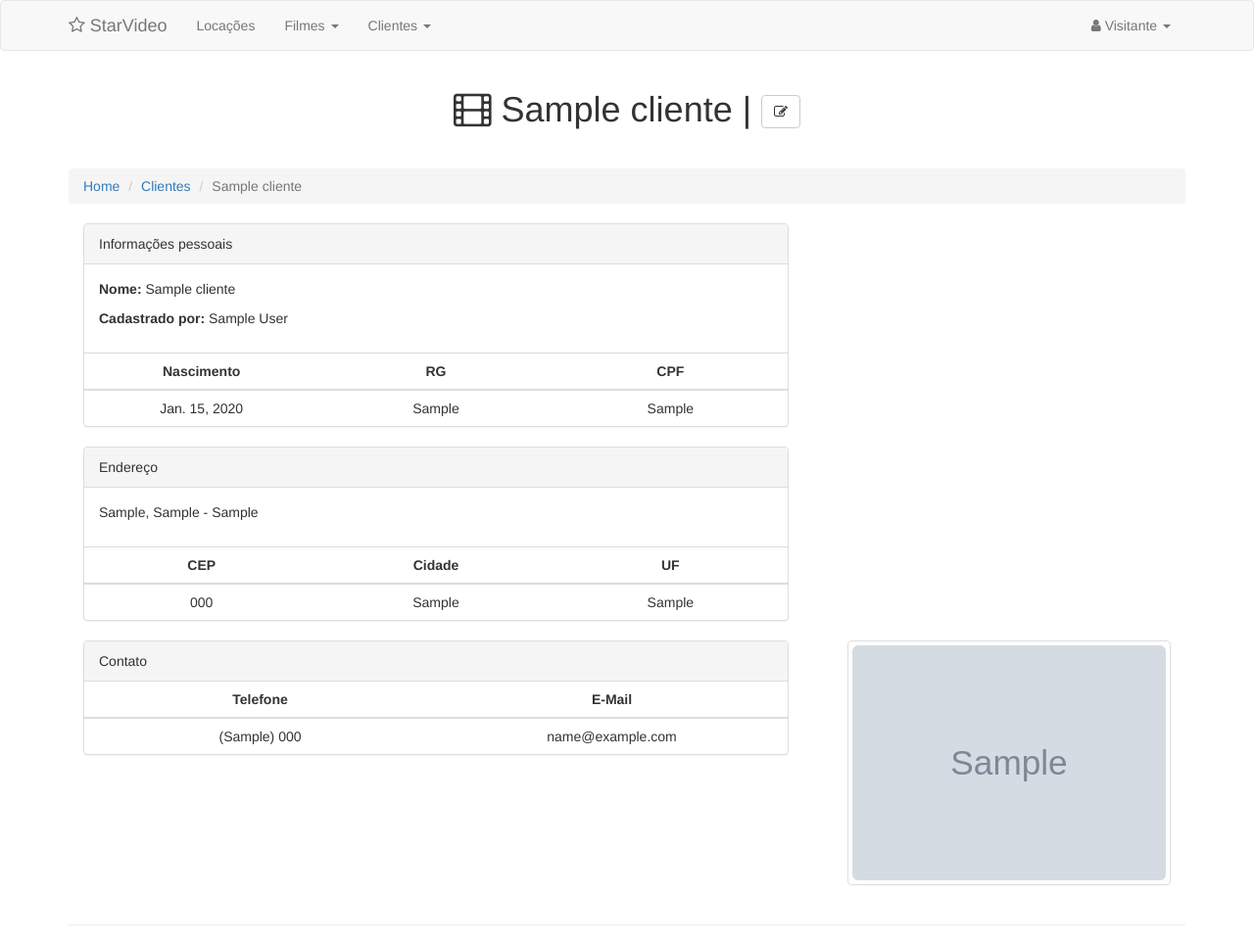
After one commit to marcomvidal/StarVideo, a Django app: page /clientes/1/ in a window 1280 px wide. The commit adds this page. Shown: the whole page at 98% size. Run offline with Django 3.2, Linux system fonts and the light colour scheme; tables that the repository leaves empty hold one stand-in row (values such as "Sample post"); grey boxes marked "Sample" are stand-in pictures; some libraries are stand-ins or nearby versions.

Commit message:
Adição de informações de endereço e exibição dos dados do cliente

```diff
--- a/locacoes/models.py
+++ b/locacoes/models.py
@@ -19,6 +19,8 @@ class Cliente(models.Model):
     numero = models.CharField(max_length=10)
     complemento = models.CharField(max_length=50)
     cep = models.CharField(max_length=9)
+    cidade = models.CharField(max_length=255)
+    uf = models.CharField(max_length=2)
     ddd = models.CharField(max_length=2)
     telefone = models.CharField(max_length=9)
     email = models.CharField(max_length=255)
--- /dev/null
+++ b/locacoes/templates/clientes/detail.html
@@ -0,0 +1,109 @@
+{% extends "common/base.html" %}
+{% load bootstrap3 %}
+{% load static %}
+{% block title %}Cliente: {{ cliente.nome }}{% endblock %}
+
+
+{% block body %}
+<h1>
+    <i class="fa fa-film"></i>
+    {{ cliente.nome }}
+    {% if cliente.banido is True %}
+    <i class="fa fa-ban" title="Este cliente está banido"></i>
+    {% endif %}
+    | <a class="btn btn-default" href={% url 'locacoes:clientes-editar' pk=cliente.id %}><i class="fa fa-pencil-square-o" title="Editar este cliente"></i></a>
+</h1>
+
+<p>&nbsp;</p>
+
+<ol class="breadcrumb">
+    <li><a href="#">Home</a></li>
+    <li><a href="{% url 'locacoes:clientes-index' %}">Clientes</a></li>
+    <li class="active">{{ cliente.nome }}</li>
+</ol>
+
+
+<div class="row">
+    <div class="col-md-8">
+        <div class="col-md-12">
+            <div class="panel panel-default">
+                <div class="panel-heading">Informações pessoais</div>
+                <div class="panel-body">
+                        <p><strong>Nome:</strong> {{ cliente.nome }}</p>
+                    <p><strong>Cadastrado por:</strong> {{ cliente.usuario.first_name }} {{ cliente.usuario.last_name }}</p>
+                </div>
+
+                <table class="table">
+                    <thead>
+                        <th class="col-md-4 text-center">Nascimento</th>
+                        <th class="col-md-4 text-center">RG</th>
+                        <th class="col-md-4 text-center">CPF</th>
+                    </thead>
+                    <tr>
+                        <td class="text-center">{{ cliente.data_nascimento|date }}</td>
+                        <td class="text-center">{{ cliente.rg }}</td>
+                        <td class="text-center">{{ cliente.cpf }}</td>
+                    <tr>
+                </table>
+            </div>
+        </div>
+    </div>
+
+    <div class="col-md-8">
+        <div class="col-md-12">
+            <div class="panel panel-default">
+                <div class="panel-heading">Endereço</div>
+                <div class="panel-body">
+                    <p>{{ cliente.endereco }}, {{ cliente.numero }} {% if cliente.complemento %}- {{ cliente.complemento }}{% endif %}</p>
+                </div>
+
+                <table class="table">
+                    <thead>
+                        <th class="col-md-4 text-center">CEP</th>
+                        <th class="col-md-4 text-center">Cidade</th>
+                        <th class="col-md-4 text-center">UF</th>
+                    </thead>
+                    <tr>
+                        <td class="text-center">{{ cliente.cep }}</td>
+                        <td class="text-center">{{ cliente.endereco }}</td>
+                        <td class="text-center">{{ cliente.complemento }}</td>
+                    <tr>
+                </table>
+            </div>
+        </div>
+    </div>
+
+    <div class="col-md-8">
+        <div class="col-md-12">
+            <div class="panel panel-default">
+                <div class="panel-heading">Contato</div>
+
+
+                <table class="table">
+                    <thead>
+                        <th class="col-md-4 text-center">Telefone</th>
+                        <th class="col-md-4 text-center">E-Mail</th>
+                    </thead>
+                    <tr>
+                        <td class="text-center">({{ cliente.ddd }}) {{ cliente.telefone }}</td>
+                        <td class="text-center">{{ cliente.email }}</td>
+                    <tr>
+                </table>
+            </div>
+        </div>
+    </div>
+
+    {% if cliente.foto %}
+    <div class="col-md-4">
+        <div class="col-md-12">
+            <a class="thumbnail" href="{{ cliente.foto.url }}">
+                <img class="img-rounded" src="{{ cliente.foto.url }}" />
+            </a>
+        </div>
+    </div>
+    {% endif %}
+</div>
+
+<hr />
+
+{% endblock %}
```
Also changed, not shown: locacoes/templates/clientes/form.html (+12 -2 lines), locacoes/templates/filmes/detail.html (+2 -5 lines).
